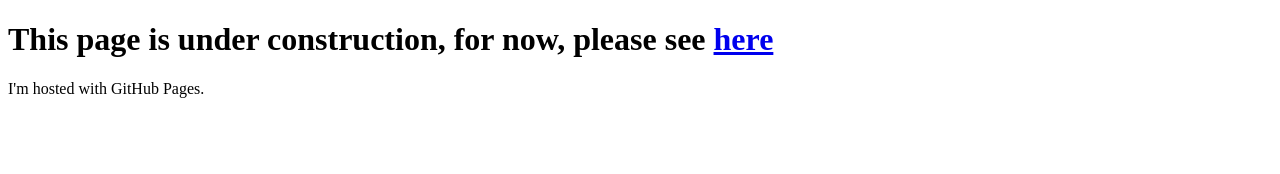
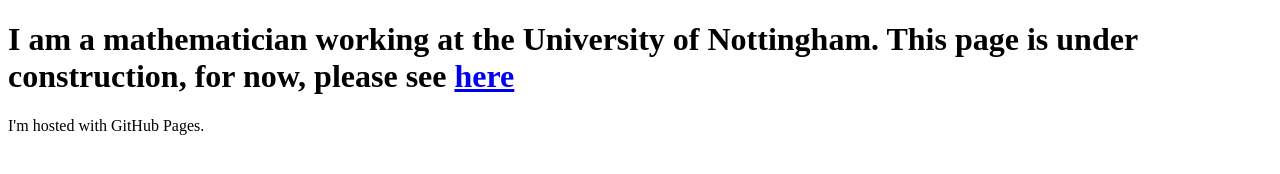
Before and after one commit to Robert-Laugwitz/Robert-Laugwitz.github.io, a plain HTML site: page index.html in a window 1280 px wide. Drawn offline with Linux system fonts and the light colour scheme.

Commit message:
Update index.html

```diff
--- a/index.html
+++ b/index.html
@@ -1,7 +1,7 @@
 <!DOCTYPE html>
 <html>
 <body>
-<h1>This page is under construction, for now, please see
+<h1>I am a mathematician working at the University of Nottingham. This page is under construction, for now, please see
 <a href="https://www.nottingham.ac.uk/mathematics/people/robert.laugwitz">here</a>
 </h1>
 
```
